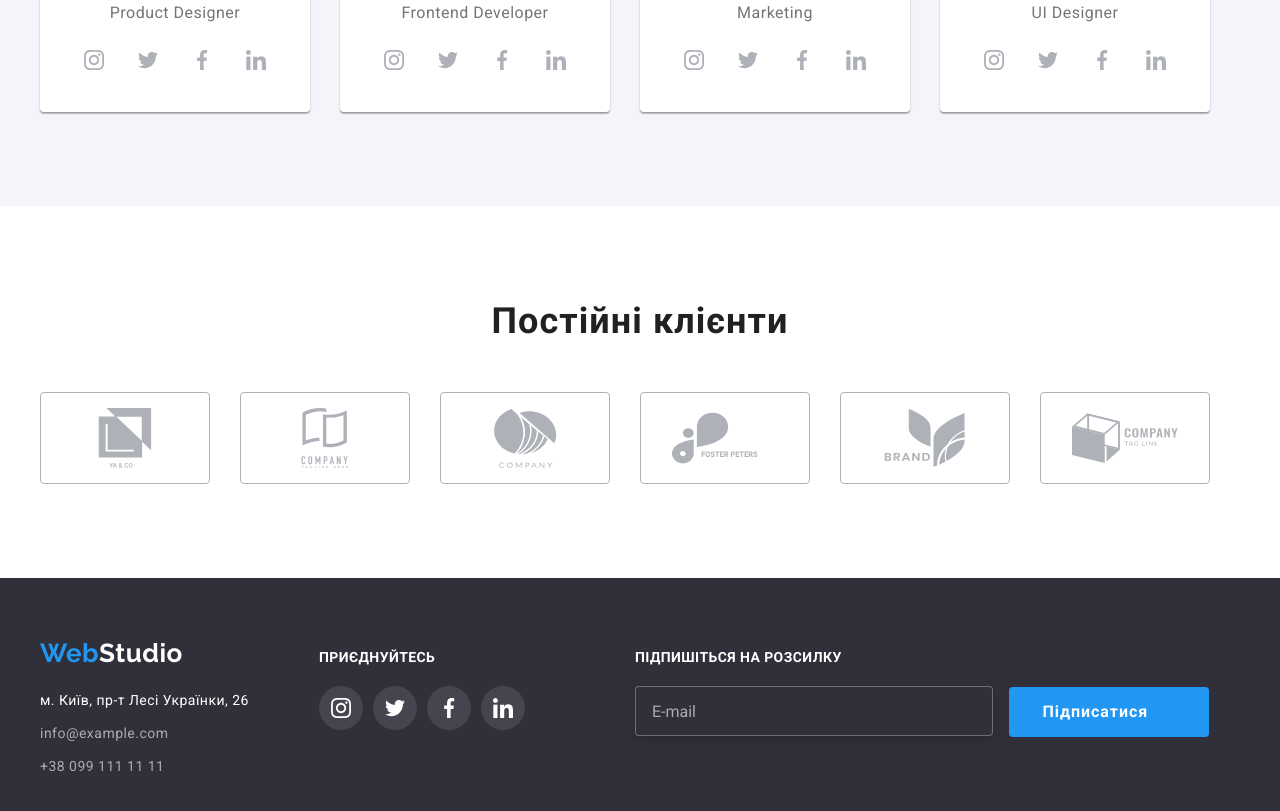
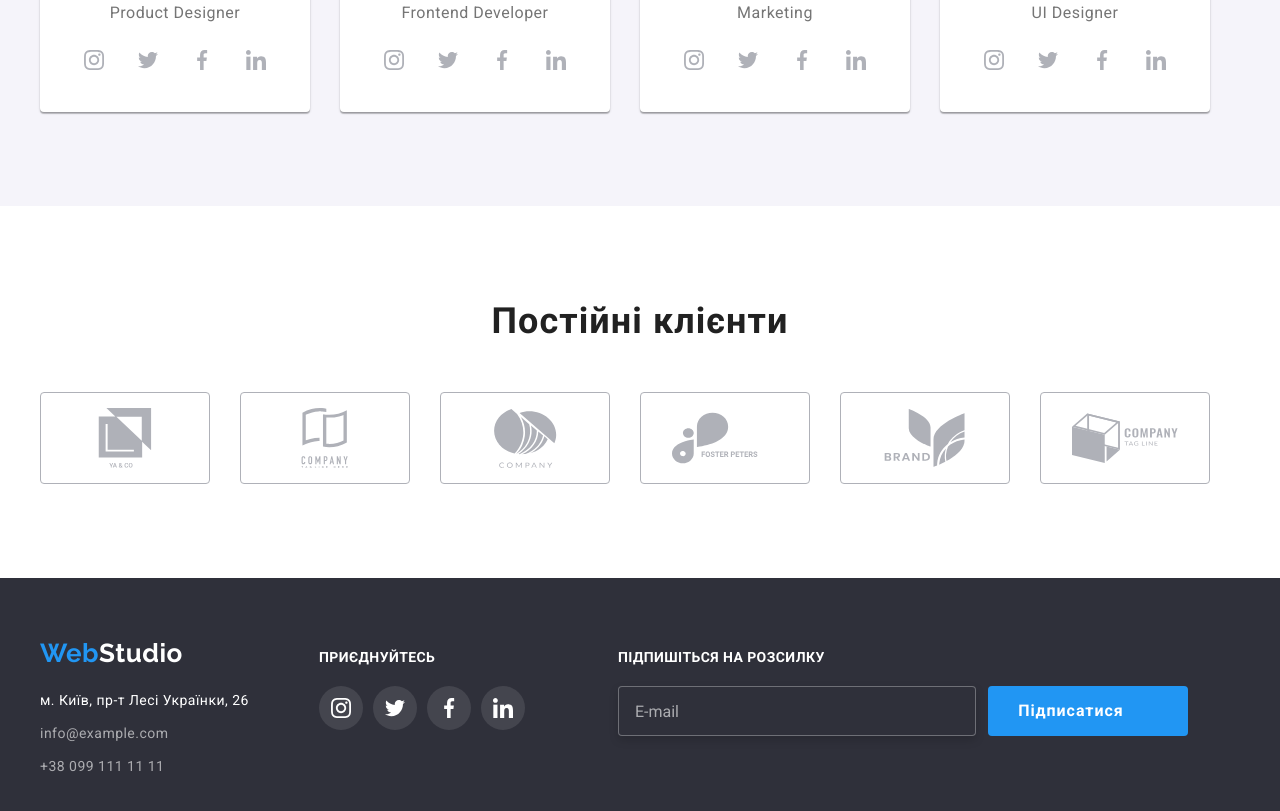
Before and after one commit to SergiiPal/neyasut_project, a plain HTML site: page index.html in a window 1280 px wide. Shown: the part 2097-2908 px from the top of the page. Drawn offline with nearby package versions, Linux system fonts and the light colour scheme.

Commit message:
виправлення в домашньому завданні 6

```diff
--- a/css/styles.css
+++ b/css/styles.css
@@ -17,7 +17,7 @@
   --overley-background: rgba(33, 150, 243, 0.9);
   --contact-footer-color: rgba(255, 255, 255, 0.6);
   --transition-timing-function: 250ms cubic-bezier(0.4, 0, 0.2, 1);
-  --transition-timing-function-overley: 1000ms cubic-bezier(0.4, 0, 0.2, 1);
+  --transition-timing-function-overley: 500ms cubic-bezier(0.4, 0, 0.2, 1);
 }
 body {
   letter-spacing: 0.03em;
@@ -739,7 +739,7 @@ ol {
     0px 2px 1px rgba(0, 0, 0, 0.2);
   border-radius: 4px;
   width: 528px;
-  height: 581px;
+  min-height: 581px;
   position: absolute;
   top: 50%;
   left: 50%;
@@ -769,6 +769,10 @@ ol {
 
 /* =========================== /MODAL WINDOW ================================= */
 /* =========================== MODAL FORM ================================= */
+.modal-form-field:not(:first-child) {
+  margin-top: 10px;
+}
+
 .modal-form-title {
   font-family: var(--secondary-font);
   font-weight: 700;
@@ -792,21 +796,21 @@ ol {
   letter-spacing: 0.01em;
   color: var(--tertiary-text-color);
   display: block;
-  margin: 10px 0 4px 0;
+  padding-bottom: 4px;
 }
 .modal-form-input-wrapper {
   position: relative;
   display: block;
 }
 .modal-form-input-icon {
+}
+.input-icon {
+  width: 18px;
   position: absolute;
   top: 50%;
   left: 12px;
   transform: translateY(-50%);
   transition: var(--transition-timing-function);
-}
-.input-icon {
-  width: 18px;
 }
 .modal-form-input {
   width: 100%;
@@ -926,7 +930,9 @@ ol {
 
 /* =========================== /MODAL FORM ================================= */
 /* =========================== FOOTER-FORM ================================= */
-
+.footer-form {
+  margin-left: 93px;
+}
 .footer-form-text {
   font-family: var(--primary-font);
   font-weight: 700;
@@ -934,11 +940,14 @@ ol {
   line-height: 1.14;
   letter-spacing: 0.03em;
   text-transform: uppercase;
-  margin: 0 0 20px 110px;
+  margin-bottom: 20px;
   color: var(--primary-text-color);
 }
+.footer-send-form {
+  display: flex;
+  align-items: center;
+}
 .footer-form-input {
-  margin-left: 110px;
   background: var(--secondary-bg-color-dark);
   width: 358px;
   height: 50px;
@@ -948,6 +957,7 @@ ol {
   border-radius: 4px;
   padding-left: 16px;
   cursor: pointer;
+  display: flex;
 }
 .footer-form-input::placeholder {
   color: rgba(255, 255, 255, 0.6);
@@ -966,19 +976,17 @@ ol {
   border-radius: 4px;
   border: none;
   transition: background-color var(--transition-timing-function);
-  padding-right: 34px;
+  display: flex;
+  align-items: center;
+  justify-content: center;
 }
 .footer-button-icon {
   position: relative;
 }
 .footer-icon-send {
-  position: absolute;
   height: 24px;
   width: 24px;
-  top: 50%;
-  right: 28px;
-  transform: translateY(-50%);
-  cursor: pointer;
+  margin-left: 10px;
 }
 .footer-form-submit:hover,
 .footer-form-submit:focus {
--- a/index.html
+++ b/index.html
@@ -431,10 +431,10 @@
             </ul>
           </div>
         </div>
-        <form>
+        <div class="footer-form">
         <p class="footer-form-text">підпишіться на розсилку</p>
+        <form class="footer-send-form">
           <label class="footer-form-field">
-            <span class="footer-form-input-wrapper">
             <input
               type="email"
               class="footer-form-input"
@@ -443,17 +443,15 @@
               name="user-email"
               placeholder="E-mail"
             />
-            </span>
           </label>
-          <span class="footer-button-icon">
           <button type="submit" class="footer-form-submit">
             Підписатися
-            </button>
             <svg class="footer-icon-send">
               <use href="./img/sprite.svg#icon-send"></use>
             </svg>
-          </span>
+          </button>
         </form>
+      </div>
       </div>
     </footer>
     <div class="backdrop is-hidden" data-modal>
@@ -482,8 +480,9 @@
               </span>
             </span>
           </label>
+
+          <label class="modal-form-field">
             <span class="modal-form-field-description">Телефон</span>
-          <label class="modal-form-field">
             <span class="modal-form-input-wrapper">
               <input
                 type="tel"
```
Also changed, not shown: portfolio.html (+4 -6 lines), img/sprite.svg, img/symbol-defs.svg. Lines whose indentation alone changed are shown as unchanged.
